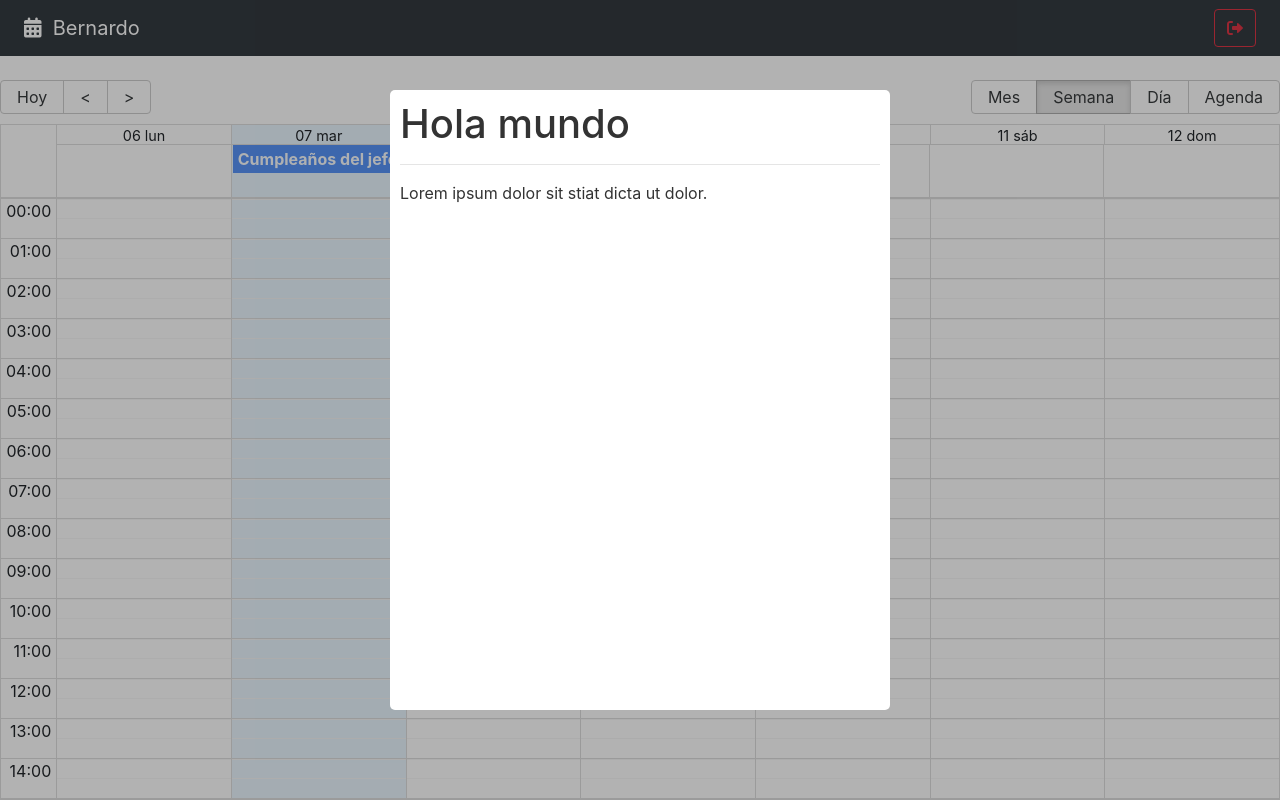
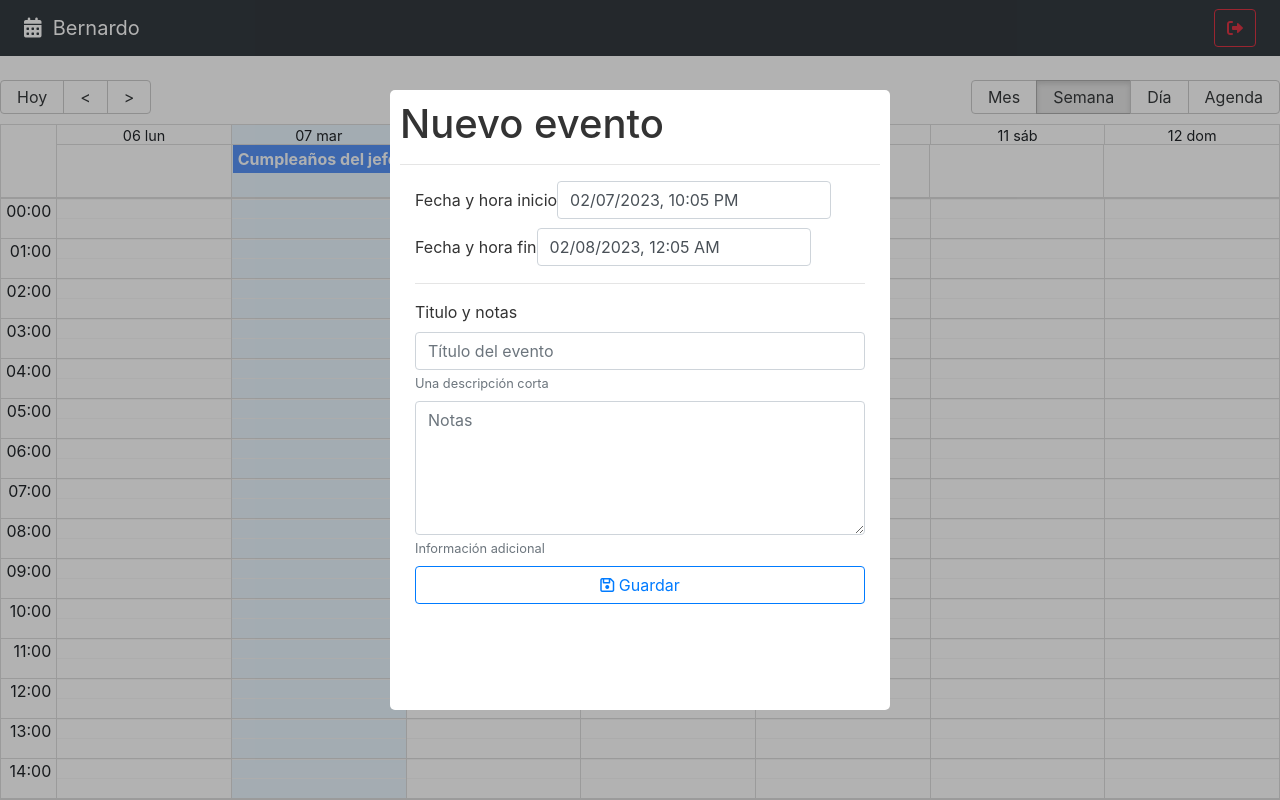
Before and after one commit to bgabitobrodsky/react-calendar, a React (Vite) app: page / in a window 1280 px wide. Built offline with nearby package versions, Linux system fonts and the light colour scheme.

Commit message:
date picker setup

```diff
--- a/package.json
+++ b/package.json
@@ -12,6 +12,7 @@
     "date-fns": "^2.29.3",
     "react": "^18.2.0",
     "react-big-calendar": "^1.6.3",
+    "react-datepicker": "^4.10.0",
     "react-dom": "^18.2.0",
     "react-modal": "^3.16.1",
     "react-router-dom": "^6.8.1"
--- a/src/calendar/components/CalendarModal.jsx
+++ b/src/calendar/components/CalendarModal.jsx
@@ -1,5 +1,7 @@
-import React from "react";
 import { useState } from "react";
+import { addHours } from "date-fns";
+import DatePicker from "react-datepicker";
+import "react-datepicker/dist/react-datepicker.css";
 import Modal from "react-modal";
 
 const customStyles = {
@@ -13,28 +15,110 @@
 	},
 };
 
-Modal.setAppElement('#root');
+Modal.setAppElement("#root");
 
 export const CalendarModal = () => {
-
-    const [isOpen, setisOpen] = useState(true)
+	const [isOpen, setisOpen] = useState(true);
 
 	const onCloseModal = () => {
-        setisOpen( false )
+		setisOpen(false);
+	};
+
+    const [formValues, setFormValues] = useState({
+        title: '',
+        notes: '',
+        start: new Date(),
+        end: addHours( new Date(), 2)
+    })
+
+    const onInputChange = ({ target }) => {
+        setFormValues({
+            ...formValues,
+            [target.name]: target.value
+        })
+    }
+
+    const ondDateChange = ( event, changing) => {
+        setFormValues({
+            ...formValues,
+            [changing]: event
+        })
     }
 
 	return (
+
 		<Modal
 			isOpen={isOpen}
 			onRequestClose={onCloseModal}
 			style={customStyles}
-            className='modal'
-            overlayClassName='modal-fondo'
-            closeTimeoutMS={ 200 }
+			className="modal"
+			overlayClassName="modal-fondo"
+			closeTimeoutMS={200}
 		>
-            <h1>Hola mundo</h1>
-            <hr/>
-            <p>Lorem ipsum dolor sit stiat dicta ut dolor.</p>
+			<h1> Nuevo evento </h1>
+			<hr />
+			<form className="container">
+				<div className="form-group mb-2">
+					<label>Fecha y hora inicio</label>
+					<DatePicker
+                        selected={ formValues.start }
+                        onChange={ (event) =>  ondDateChange( event, 'start') }
+                        className="form-control"
+                        dateFormat="Pp"
+                    />
+				</div>
+
+				<div className="form-group mb-2">
+					<label>Fecha y hora fin</label>
+					<DatePicker
+                        minDate={ formValues.start }
+                        selected={ formValues.end }
+                        onChange={ (event) =>  ondDateChange( event, 'end') }
+                        className="form-control"
+                        dateFormat="Pp"
+                    />
+				</div>
+
+				<hr />
+				<div className="form-group mb-2">
+					<label>Titulo y notas</label>
+					<input
+						type="text"
+						className="form-control"
+						placeholder="Título del evento"
+						name="title"
+						autoComplete="off"
+                        value={ formValues.title }
+                        onChange={ onInputChange }
+					/>
+					<small id="emailHelp" className="form-text text-muted">
+						Una descripción corta
+					</small>
+				</div>
+
+				<div className="form-group mb-2">
+					<textarea
+						type="text"
+						className="form-control"
+						placeholder="Notas"
+						rows="5"
+						name="notes"
+                        value={ formValues.notes }
+                        onChange={ onInputChange }
+					></textarea>
+					<small id="emailHelp" className="form-text text-muted">
+						Información adicional
+					</small>
+				</div>
+
+				<button
+					type="submit"
+					className="btn btn-outline-primary btn-block"
+				>
+					<i className="far fa-save"></i>
+					<span> Guardar</span>
+				</button>
+			</form>
 		</Modal>
-    )
+	);
 };
```
Also changed, not shown: 1 other file (tests, documents, lock files or other folders). Lines whose indentation alone changed are shown as unchanged.
